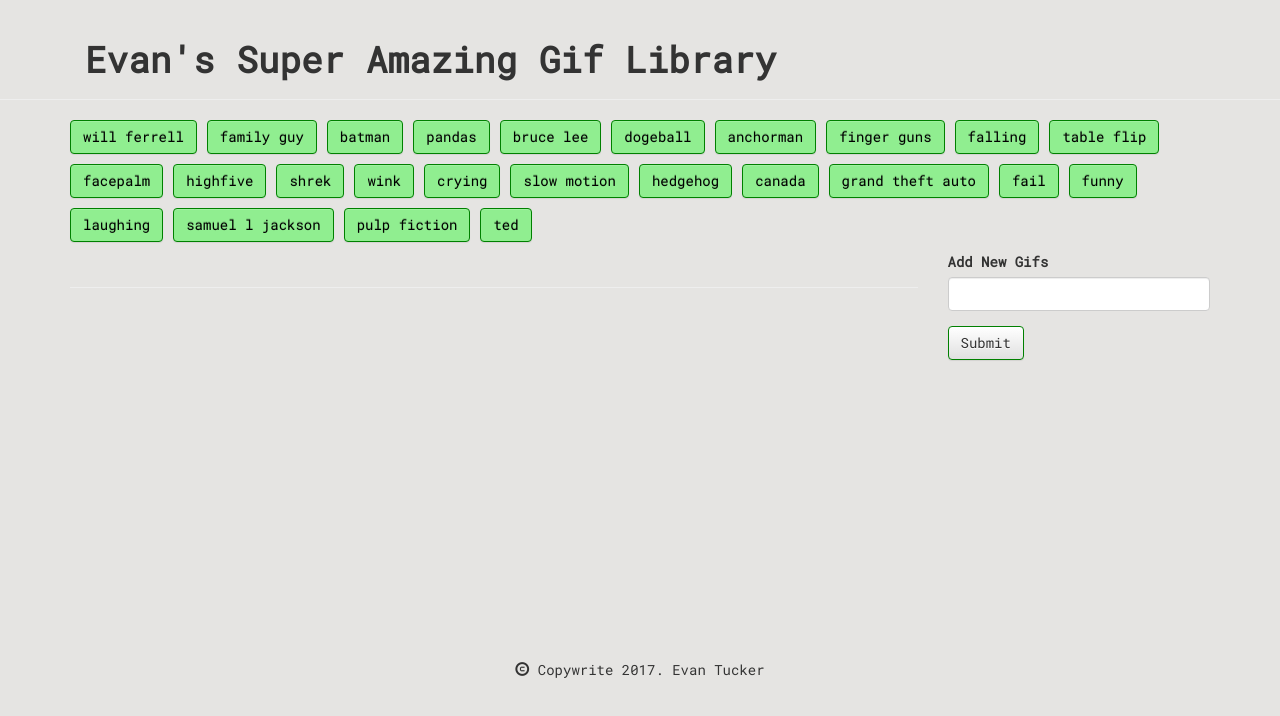
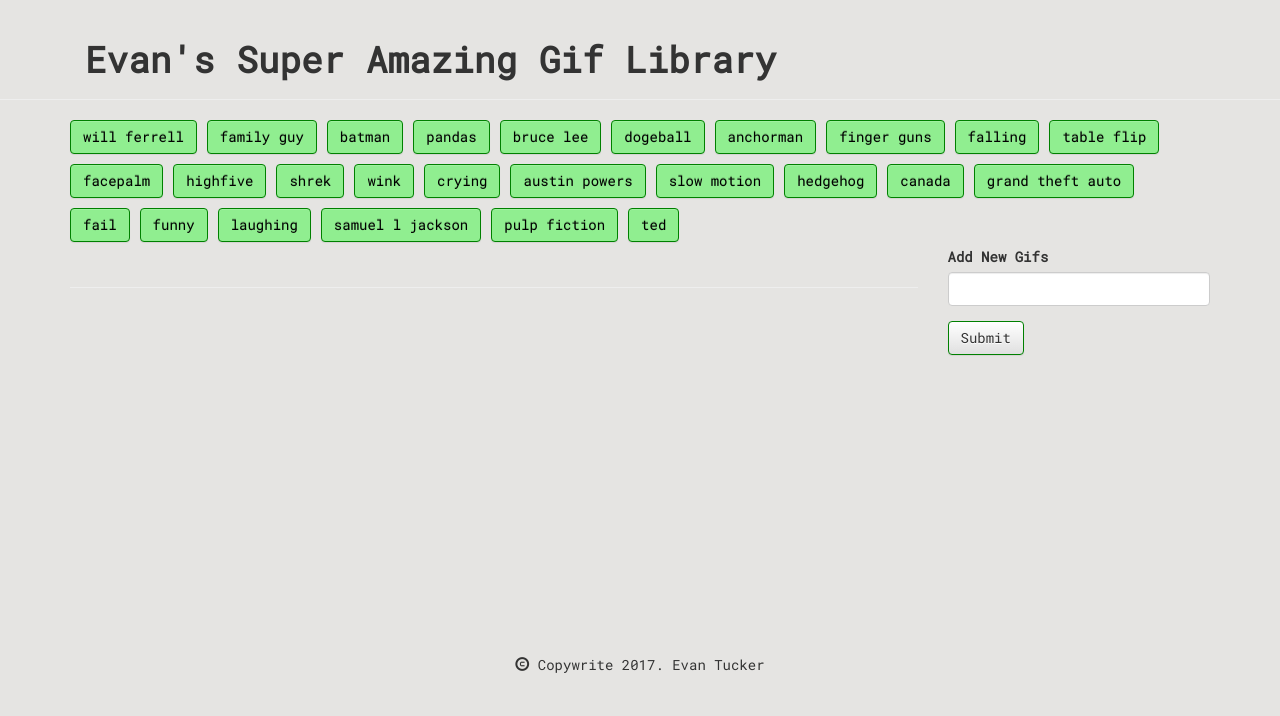
Before and after one commit to evanejtucker/GifTastic, a plain HTML site: page index.html in a window 1280 px wide. Drawn offline with nearby package versions, Linux system fonts and the light colour scheme.

Commit message:
version 5.1: bug fixes

```diff
--- a/assets/css/style.css
+++ b/assets/css/style.css
@@ -33,7 +33,7 @@ body {
 }
 
 #gifInput {
-	margin-top: -15px;
+	margin-top: -20px;
 }
 
 #gifSubmit {
--- a/assets/javascript/app.js
+++ b/assets/javascript/app.js
@@ -6,7 +6,7 @@ $( document ).ready(function() {
 var gifs = ["will ferrell", "family guy", "batman", "pandas",
 			"bruce lee", "dogeball", "anchorman", "finger guns",
 			"falling", "table flip", "facepalm", "highfive", "shrek",
-			"wink", "crying", "slow motion", "hedgehog", "canada",
+			"wink", "crying", "austin powers", "slow motion", "hedgehog", "canada",
 			"grand theft auto", "fail", "funny", "laughing", "samuel l jackson",
 			"pulp fiction", "ted"  ];
 
@@ -32,7 +32,8 @@ displayGifs = function () {
 
   $("#gifDisplay").html('Loading...');
 	var gifName = $(this).attr("giphy");
-	var queryURL = "https://api.giphy.com/v1/gifs/search?q="+gifName+"&api_key=dc6zaTOxFJmzC&rating=pg-r&sort=relevant&limit=15";
+	var queryURL = "https://api.giphy.com/v1/gifs/search?q="+gifName+"&api_key=dc6zaTOxFJmzC&rating=r&sort=relevant&limit=15";
+	// var queryURL = "https://api.giphy.com/v1/gifs/trending?api_key=dc6zaTOxFJmzC";
 	$.ajax({
 		url: queryURL,
 		method: "GET"
```
